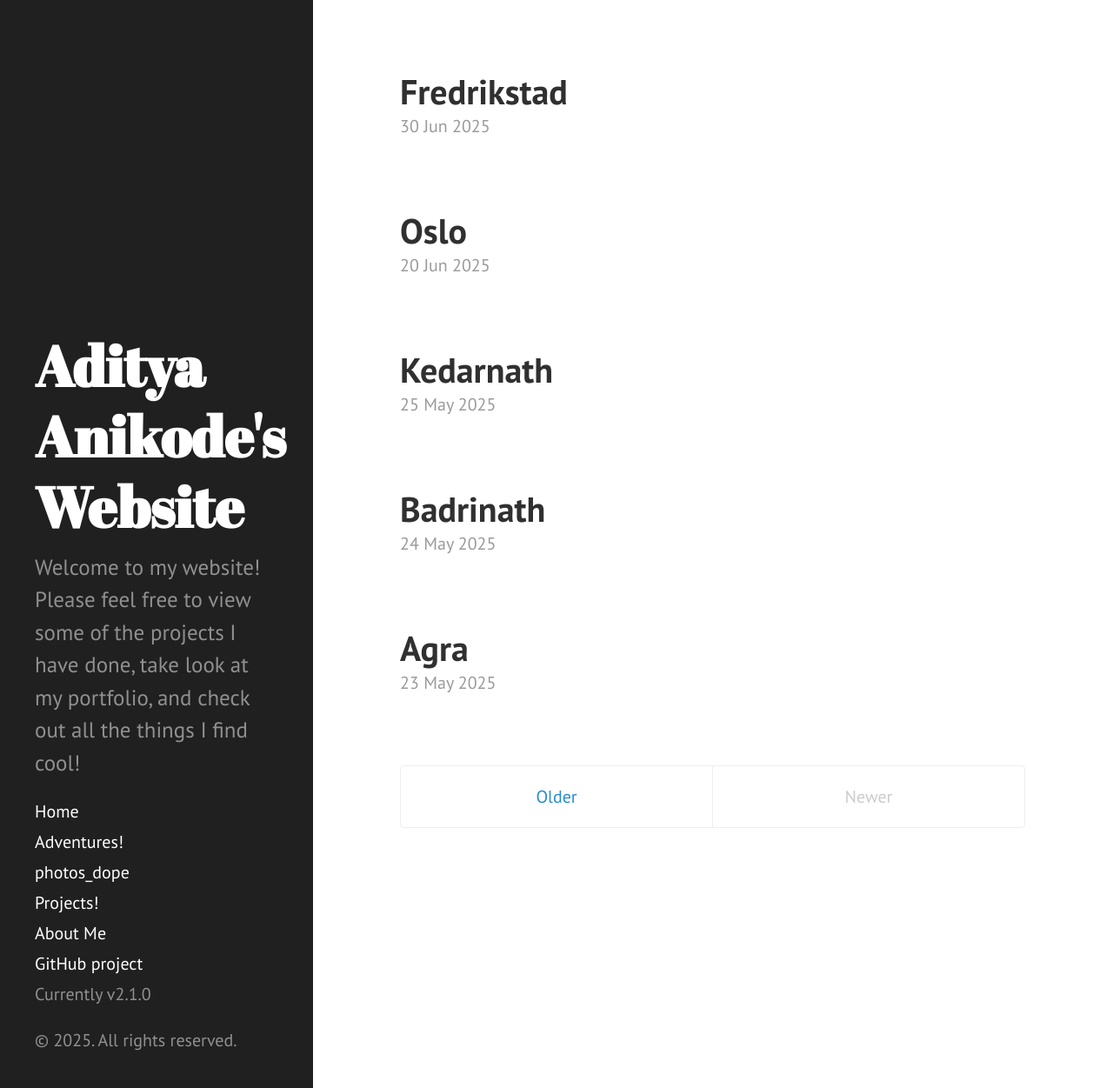
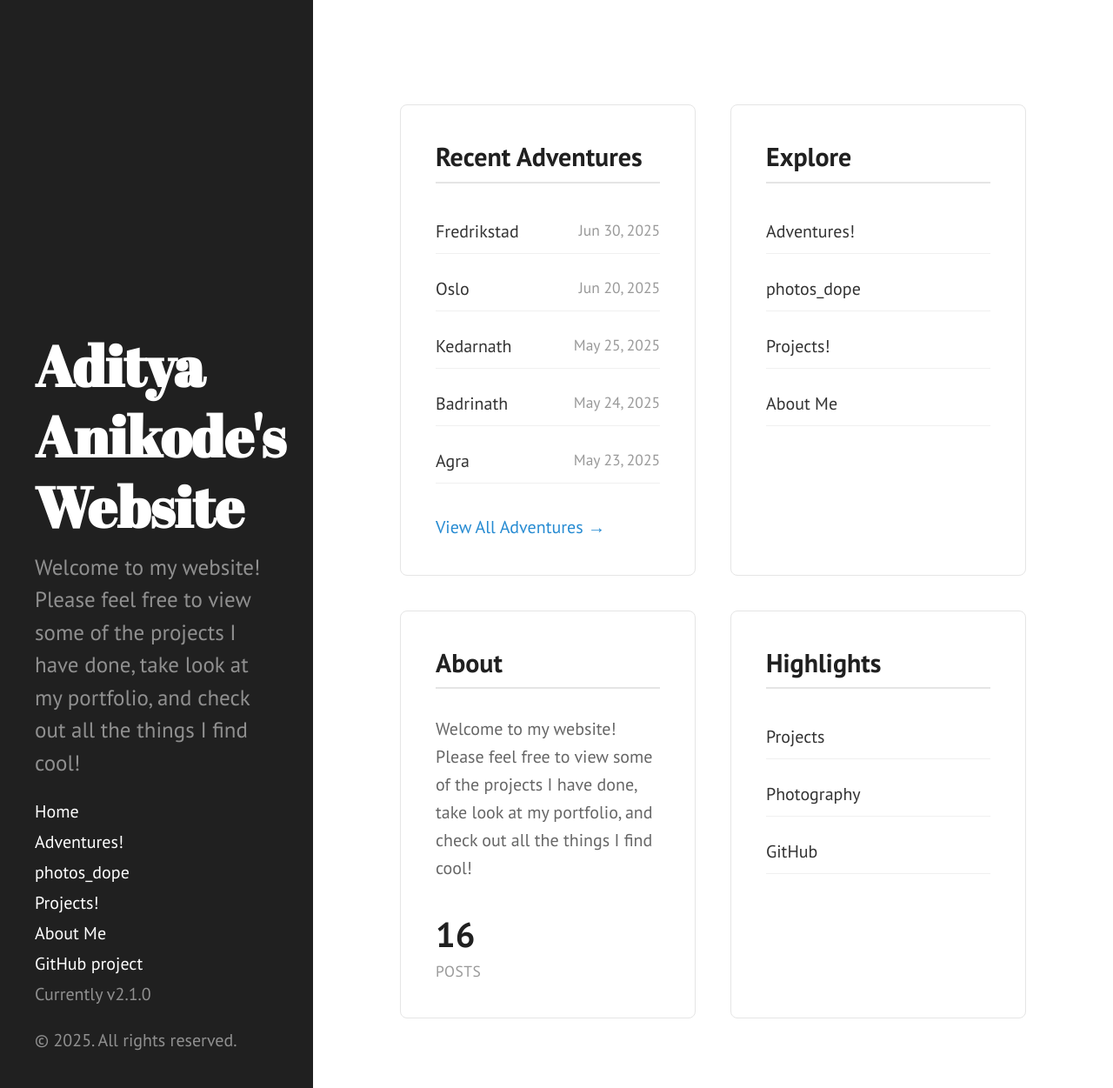
Before and after one commit to aaniko123/adityaaanikode.com, a Jekyll site: the page built from index.html, in a window 1280 px wide and 1251 px high. Shown: the whole window at 87% size. Built offline with Jekyll 4.4.1, drawn with Linux system fonts in a browser that asks for light colours; Markdown is read by kramdown in place of the engine named in the settings; the list of posts is cut into pages by our own code.

Commit message:
Changed layout

```diff
--- a/index.html
+++ b/index.html
@@ -3,35 +3,181 @@
 title: Home
 ---
 
-<div class="posts">
-  {% for post in paginator.posts %}
-  <div class="post">
-    <h1 class="post-title">
-      <a href="{{ post.url }}">
-        {{ post.title }}
-      </a>
-    </h1>
+<div class="home-panes">
+  <!-- Featured/Recent Posts Pane -->
+  <div class="pane pane-posts">
+    <h2 class="pane-title">Recent Adventures</h2>
+    <ul class="pane-list">
+      {% for post in site.posts limit: 5 %}
+      <li class="pane-item">
+        <a href="{{ post.url }}" class="pane-link">
+          <span class="pane-link-title">{{ post.title }}</span>
+          <span class="pane-link-date">{{ post.date | date: "%b %d, %Y" }}</span>
+        </a>
+      </li>
+      {% endfor %}
+    </ul>
+    <a href="/Adventures" class="pane-more">View All Adventures →</a>
+  </div>
 
-    <span class="post-date">{{ post.date | date_to_string }}</span>
+  <!-- Quick Navigation Pane -->
+  <div class="pane pane-nav">
+    <h2 class="pane-title">Explore</h2>
+    <ul class="pane-list">
+      {% assign pages_list = site.pages %}
+      {% for node in pages_list %}
+        {% if node.title != null and node.layout == "page" %}
+        <li class="pane-item">
+          <a href="{{ node.url }}" class="pane-link">{{ node.title }}</a>
+        </li>
+        {% endif %}
+      {% endfor %}
+    </ul>
+  </div>
 
-    {{ post.content }}
+  <!-- Stats/Info Pane -->
+  <div class="pane pane-info">
+    <h2 class="pane-title">About</h2>
+    <p class="pane-text">{{ site.description }}</p>
+    <div class="pane-stats">
+      <div class="pane-stat">
+        <span class="pane-stat-number">{{ site.posts | size }}</span>
+        <span class="pane-stat-label">Posts</span>
+      </div>
+    </div>
   </div>
-  {% endfor %}
+
+  <!-- Projects/Highlights Pane -->
+  <div class="pane pane-highlights">
+    <h2 class="pane-title">Highlights</h2>
+    <ul class="pane-list">
+      <li class="pane-item">
+        <a href="/Projects" class="pane-link">Projects</a>
+      </li>
+      <li class="pane-item">
+        <a href="/Photos_Dope" class="pane-link">Photography</a>
+      </li>
+      <li class="pane-item">
+        <a href="{{ site.github.repo }}" class="pane-link" target="_blank">GitHub</a>
+      </li>
+    </ul>
+  </div>
 </div>
 
-<div class="pagination">
-  {% if paginator.next_page %}
-    <a class="pagination-item older" href="{{ site.baseurl }}page{{paginator.next_page}}">Older</a>
-  {% else %}
-    <span class="pagination-item older">Older</span>
-  {% endif %}
-  {% if paginator.previous_page %}
-    {% if paginator.page == 2 %}
-      <a class="pagination-item newer" href="{{ site.baseurl }}">Newer</a>
-    {% else %}
-      <a class="pagination-item newer" href="{{ site.baseurl }}page{{paginator.previous_page}}">Newer</a>
-    {% endif %}
-  {% else %}
-    <span class="pagination-item newer">Newer</span>
-  {% endif %}
-</div>
+<style>
+.home-panes {
+  display: grid;
+  grid-template-columns: repeat(auto-fit, minmax(280px, 1fr));
+  gap: 2rem;
+  margin-top: 2rem;
+}
+
+.pane {
+  background: #fff;
+  border: 1px solid #e5e5e5;
+  border-radius: 8px;
+  padding: 2rem;
+  transition: transform 0.2s ease, box-shadow 0.2s ease;
+}
+
+.pane:hover {
+  transform: translateY(-2px);
+  box-shadow: 0 4px 12px rgba(0, 0, 0, 0.1);
+}
+
+.pane-title {
+  font-size: 1.5rem;
+  font-weight: 600;
+  margin: 0 0 1.5rem 0;
+  color: #202020;
+  border-bottom: 2px solid #e5e5e5;
+  padding-bottom: 0.5rem;
+}
+
+.pane-list {
+  list-style: none;
+  padding: 0;
+  margin: 0;
+}
+
+.pane-item {
+  margin-bottom: 0.75rem;
+}
+
+.pane-link {
+  display: flex;
+  justify-content: space-between;
+  align-items: center;
+  text-decoration: none;
+  color: #333;
+  padding: 0.5rem 0;
+  border-bottom: 1px solid #f0f0f0;
+  transition: color 0.2s ease;
+}
+
+.pane-link:hover {
+  color: #268bd2;
+}
+
+.pane-link-title {
+  font-weight: 500;
+}
+
+.pane-link-date {
+  font-size: 0.875rem;
+  color: #999;
+}
+
+.pane-text {
+  color: #666;
+  line-height: 1.6;
+  margin-bottom: 1.5rem;
+}
+
+.pane-stats {
+  display: flex;
+  gap: 2rem;
+}
+
+.pane-stat {
+  display: flex;
+  flex-direction: column;
+}
+
+.pane-stat-number {
+  font-size: 2rem;
+  font-weight: 700;
+  color: #202020;
+}
+
+.pane-stat-label {
+  font-size: 0.875rem;
+  color: #999;
+  text-transform: uppercase;
+  letter-spacing: 0.5px;
+}
+
+.pane-more {
+  display: inline-block;
+  margin-top: 1rem;
+  color: #268bd2;
+  text-decoration: none;
+  font-weight: 500;
+  transition: color 0.2s ease;
+}
+
+.pane-more:hover {
+  color: #1a5f8a;
+}
+
+@media (max-width: 48em) {
+  .home-panes {
+    grid-template-columns: 1fr;
+    gap: 1.5rem;
+  }
+
+  .pane {
+    padding: 1.5rem;
+  }
+}
+</style>
```
